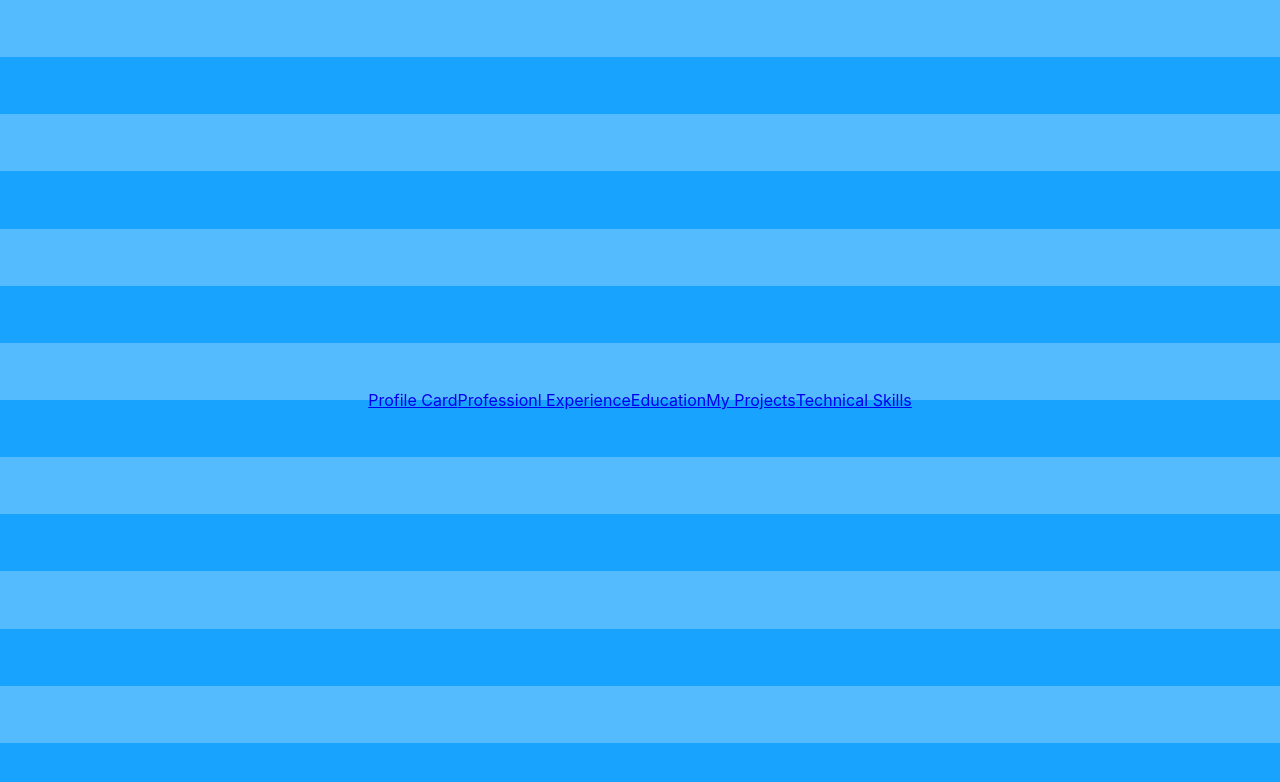
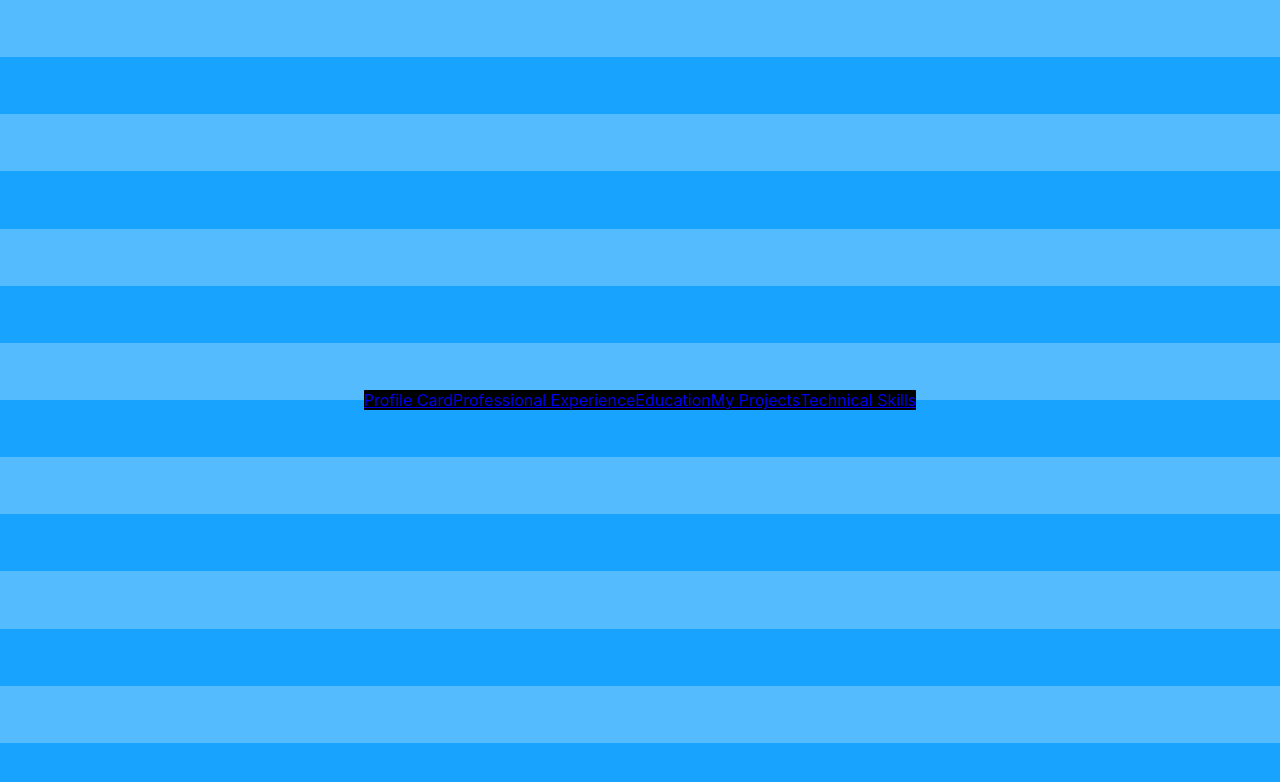
Before and after one commit to esyywar/rahul-portfolio, a React (Create React App) app: page /portfolio/edu in a window 1280 px wide. Shown: the top 782 px of the page. Built offline with nearby package versions, Linux system fonts and the light colour scheme.

Commit message:
nav-bar added

```diff
--- a/src/components/Nav.js
+++ b/src/components/Nav.js
@@ -14,7 +14,7 @@ function Nav() {
         },
         {
             name: "Work Experience",
-            text: "Professionl Experience",
+            text: "Professional Experience",
             path: "/workexp"
         },
         {
@@ -35,11 +35,11 @@ function Nav() {
     ]
 
     return (
-        <div className="nav-bar">
+        <div className="nav-bar-container">
             {navLinks.map(({ text, path}, index) => {
                 return (
-                    <div className="nav-link">
-                        <NavLink key={index} to={path}>
+                    <div className="nav-link-container">
+                        <NavLink key={index} to={path} className="nav-link">
                             {text}
                         </NavLink>
                     </div>
--- a/src/css/navbar.css
+++ b/src/css/navbar.css
@@ -1,4 +1,4 @@
-.nav-bar {
+.nav-bar-container {
   display: -webkit-box;
   display: -ms-flexbox;
   display: flex;
@@ -7,5 +7,12 @@
       -ms-flex-flow: row wrap;
           flex-flow: row wrap;
   position: fixed;
+  grid-column: 0 / 9;
+  grid-row: 0 / 1;
+  background: black;
+}
+
+.nav-bar-container .nav-link-container {
+  height: 100%;
 }
 /*# sourceMappingURL=navbar.css.map */
--- a/src/css/navbar.scss
+++ b/src/css/navbar.scss
@@ -1,5 +1,13 @@
-.nav-bar {
+.nav-bar-container {
     display: flex;
     flex-flow: row wrap;
     position: fixed;
+    grid-column: 0 / 9;
+    grid-row: 0 / 1;
+
+    background: black;
+
+    .nav-link-container {
+        height: 100%;
+    }
 }
--- a/src/css/resume-window.css
+++ b/src/css/resume-window.css
@@ -32,6 +32,8 @@
   border-radius: 35px;
   color: white;
   text-align: center;
+  -webkit-box-shadow: 20px 20px 12px #242323;
+          box-shadow: 20px 20px 12px #242323;
 }
 
 .grid-container .page-change-out-enter {
--- a/src/css/resume-window.scss
+++ b/src/css/resume-window.scss
@@ -33,6 +33,7 @@ $odd-bar: rgb(24, 163, 255);
         border-radius: 35px;
         color: white;
         text-align: center;
+        box-shadow: 20px 20px 12px rgb(36, 35, 35);
 
     }
 
```
Also changed, not shown: 2 other files (tests, documents, lock files or other folders).
